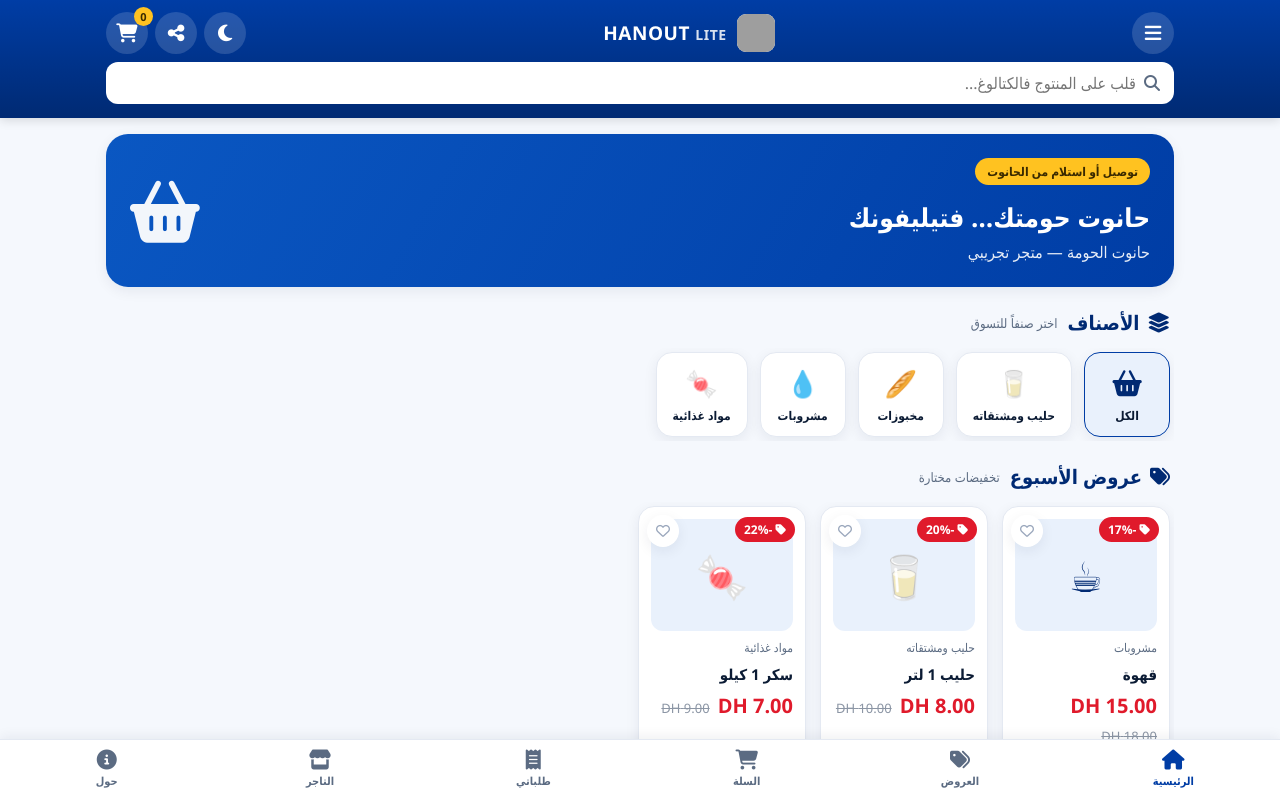
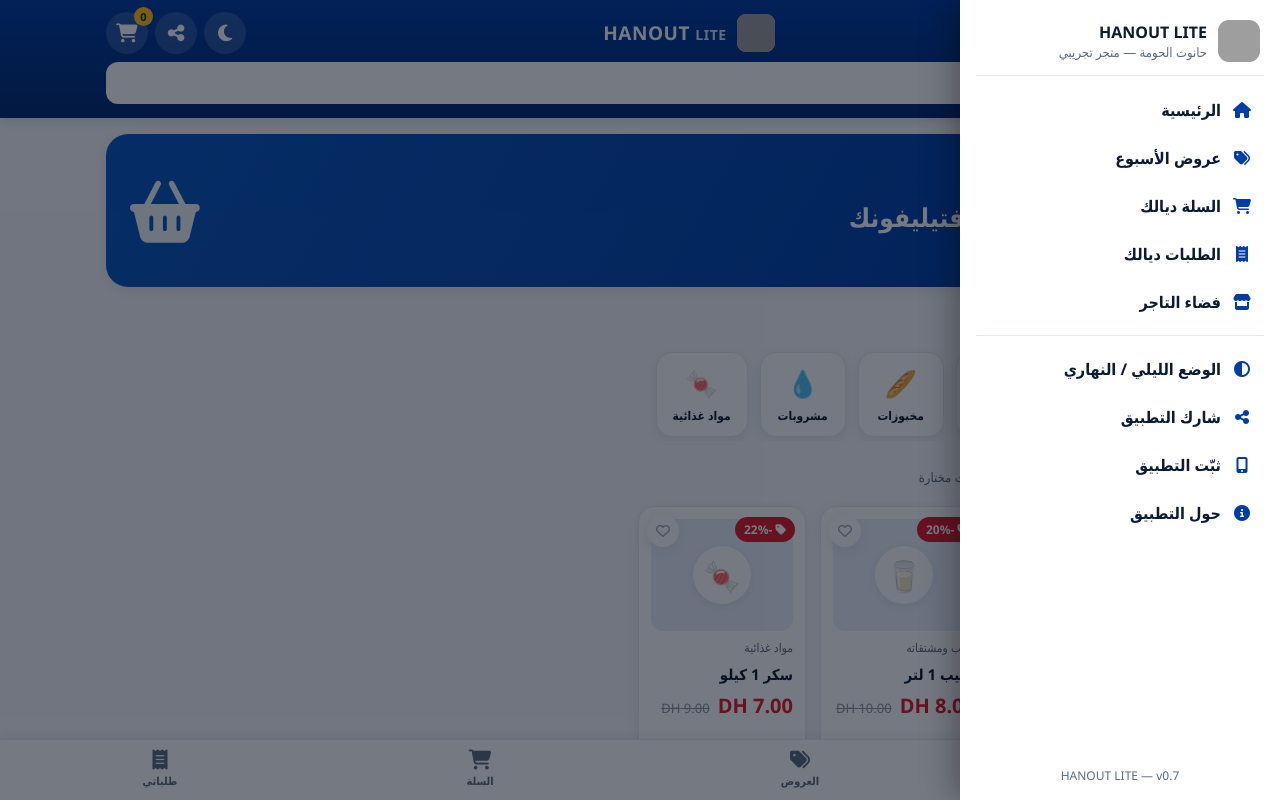
Before and after one commit to yassine7amj/HANOUT_LITE, a plain HTML site: page index.html in a window 1280 px wide. Both pictures are taken after a click on the button 1153 px from the left and 33 px from the top of the page. Shown: the top 800 px of the page. Drawn offline with Linux system fonts and the light colour scheme; grey boxes are pictures that could not be loaded.

Commit message:
v0.7: drawer menu, unified emoji badges, PWA PNG icons, OG cover, hash shortcuts

```diff
--- a/index.html
+++ b/index.html
@@ -4,8 +4,8 @@
 <meta name="keywords" content="حانوت, كتالوج, طلبات, واتساب, متجر إلكتروني, HANOUT LITE, المغرب">
 <meta name="robots" content="index,follow">
 <link rel="icon" href="icon.svg" type="image/svg+xml">
-<link rel="icon" href="logo.png" sizes="any">
-<link rel="apple-touch-icon" href="logo.png">
+<link rel="icon" type="image/png" sizes="192x192" href="icon-192.png">
+<link rel="apple-touch-icon" href="icon-192.png">
 <link rel="manifest" href="manifest.webmanifest">
 <meta name="mobile-web-app-capable" content="yes">
 <meta name="apple-mobile-web-app-capable" content="yes">
@@ -15,12 +15,16 @@
 <meta property="og:site_name" content="HANOUT LITE">
 <meta property="og:title" content="HANOUT LITE | حانوت حومتك فتيليفونك">
 <meta property="og:description" content="تصفّح المنتوجات والعروض واطلب مباشرة عبر واتساب.">
-<meta property="og:image" content="logo.png">
+<meta property="og:url" content="https://yassine7amj.github.io/HANOUT_LITE/">
+<meta property="og:image" content="https://yassine7amj.github.io/HANOUT_LITE/og-cover.png">
+<meta property="og:image:width" content="1200">
+<meta property="og:image:height" content="630">
+<meta property="og:image:alt" content="HANOUT LITE — حانوت حومتك فتيليفونك">
 <meta property="og:locale" content="ar_MA">
 <meta name="twitter:card" content="summary_large_image">
 <meta name="twitter:title" content="HANOUT LITE | حانوت حومتك فتيليفونك">
 <meta name="twitter:description" content="تصفّح المنتوجات والعروض واطلب مباشرة عبر واتساب.">
-<meta name="twitter:image" content="logo.png">
+<meta name="twitter:image" content="https://yassine7amj.github.io/HANOUT_LITE/og-cover.png">
 <link rel="stylesheet" href="https://cdnjs.cloudflare.com/ajax/libs/font-awesome/6.5.2/css/all.min.css" crossorigin="anonymous" referrerpolicy="no-referrer"><style>
 *{box-sizing:border-box}
 :root{--blue:#003DA5;--blue2:#002A73;--blue-light:#E9F1FC;--accent:#0A66C2;--yellow:#FFC220;--red:#E01A2B;--green:#00843D;--ink:#0B1B34;--muted:#5B6B82;--line:#E4E9F2;--bg:#F5F8FD;--card:#fff;--r:16px;--shadow:0 4px 14px rgba(11,27,52,.07);font-family:"Segoe UI",Tahoma,Arial,sans-serif}
@@ -141,6 +145,23 @@ img{display:block}
 .checkline input{accent-color:var(--blue)}
 .favbtn{position:absolute;top:8px;inset-inline-end:8px;width:32px;height:32px;border-radius:50%;background:#fff;color:#9AA7BC;display:grid;place-items:center;font-size:14px;z-index:2;box-shadow:var(--shadow)}
 .favbtn.on{color:var(--red)}
+.pemoji{width:74px;height:74px;border-radius:50%;background:#fff;display:grid;place-items:center;font-size:38px;box-shadow:0 2px 8px rgba(11,27,52,.08)}
+.deal .pemoji{width:58px;height:58px;font-size:30px}
+/* ===== Drawer menu (v0.7) ===== */
+.drawer{position:fixed;inset:0;z-index:50;visibility:hidden;pointer-events:none}
+.drawer.open{visibility:visible;pointer-events:auto}
+.drawer-bg{position:absolute;inset:0;background:rgba(4,12,26,.55);opacity:0;transition:opacity .22s}
+.drawer.open .drawer-bg{opacity:1}
+.drawer-panel{position:absolute;top:0;bottom:0;right:0;width:min(82vw,320px);background:var(--card);padding:16px;overflow:auto;display:flex;flex-direction:column;gap:2px;box-shadow:-8px 0 30px rgba(0,0,0,.3);transform:translateX(100%);transition:transform .22s}
+.drawer.open .drawer-panel{transform:translateX(0)}
+.drawer-head{display:flex;align-items:center;gap:11px;padding:4px 4px 13px;border-bottom:1px solid var(--line);margin-bottom:9px}
+.drawer-head img{width:42px;height:42px;border-radius:11px;object-fit:cover;background:#fff}
+.drawer-head b{font-size:16px;color:var(--ink)}
+.menuItem{display:flex;align-items:center;gap:11px;padding:12px;border-radius:12px;background:none;color:var(--ink);font-weight:600;text-align:start;width:100%}
+.menuItem i{width:20px;text-align:center;color:var(--blue)}
+.menuItem:hover{background:var(--blue-light)}
+.drawer-sep{height:1px;background:var(--line);margin:8px 0}
+.drawer-foot{margin-top:auto;font-size:12px;color:var(--muted);text-align:center;padding-top:14px}
 /* ===== Dark theme ===== */
 html[data-theme=dark]{--ink:#E9EFFA;--muted:#98A7BE;--line:#26334A;--bg:#0D1524;--card:#141F33;--blue-light:#182741;--shadow:0 4px 14px rgba(0,0,0,.45)}
 html[data-theme=dark] .appbar{background:linear-gradient(180deg,#0B2A5B,#07182F)}
@@ -157,7 +178,7 @@ html[data-theme=dark] .preview{border-color:var(--line)}
 </style></head><body>
 <header class="appbar">
   <div class="appbar-top">
-    <button class="iconbtn" aria-label="القائمة"><i class="fa-solid fa-bars"></i></button>
+    <button class="iconbtn" aria-label="فتح القائمة" aria-controls="drawer" onclick="openMenu()"><i class="fa-solid fa-bars"></i></button>
     <a class="brand" href="#" onclick="showTab('customer');return false"><img src="logo.png" alt="شعار HANOUT LITE" onerror="this.onerror=null;this.src='icon.svg'"><span>HANOUT <small>LITE</small></span></a>
     <div class="actions" style="flex:0 0 auto">
       <button class="iconbtn" id="themeBtn" aria-label="الوضع الليلي" onclick="toggleTheme()"><i class="fa-solid fa-moon" id="themeIcon"></i></button>
@@ -218,7 +239,7 @@ html[data-theme=dark] .preview{border-color:var(--line)}
     <div class="panel"><h3><i class="fa-solid fa-clock-rotate-left"></i>سجل الطلبات</h3><div id="myOrders"></div></div>
   </section>
 
-  <section id="about" class="hidden"><div class="panel"><h2>HANOUT LITE v0.6</h2><p>نسخة تجريبية لتسهيل الطلبات بين الحانوت والزبون، بتجربة استخدام عصرية مستوحاة من تطبيقات التسوق الكبرى وأيقونات Font Awesome 6.</p><div class="actions" style="margin:10px 0"><button class="primary" onclick="shareApp()"><i class="fa-solid fa-share-nodes"></i> شارك التطبيق</button><button class="secondary" onclick="installApp()"><i class="fa-solid fa-mobile-screen-button"></i> تثبيت التطبيق</button></div><h3>ما الذي يعمل الآن؟</h3><p>تصفّح المنتوجات بالأصناف، عروض الأسبوع، البحث، الفرز والتصفية (المتوفر / المفضلة)، قائمة المفضلة، الوضع الليلي، سلة وسجل طلبات للزبون، إرسال الطلب عبر واتساب، إدارة الأصناف والطلبات، تثبيت التطبيق على الهاتف، والعمل بدون إنترنت بعد أول زيارة. الصور تحفظ في المتصفح نفسه ولا تظهر على جهاز آخر.</p><h3>ما الذي لا يعمل بعد؟</h3><p>المزامنة بين الأجهزة، حسابات المستخدمين، التتبع المباشر، والدفع الإلكتروني. الطلبات تُحفظ على جهاز التاجر فقط ولا تصل تلقائياً من أجهزة أخرى، ولذلك «الطلبات ديالك» كتعرض غير الطلبات اللي تصيفطو من نفس المتصفح. لا تُستخدم هذه النسخة لإدارة بيانات العملاء الحساسة.</p><p>لإطلاق متجر فعلي على الإنترنت يلزم ربط قاعدة بيانات وصلاحيات للتاجر، مع مراجعة الخصوصية والامتثال القانوني.</p></div></section>
+  <section id="about" class="hidden"><div class="panel"><h2>HANOUT LITE v0.7</h2><p>نسخة تجريبية لتسهيل الطلبات بين الحانوت والزبون، بتجربة استخدام عصرية مستوحاة من تطبيقات التسوق الكبرى وأيقونات Font Awesome 6.</p><div class="actions" style="margin:10px 0"><button class="primary" onclick="shareApp()"><i class="fa-solid fa-share-nodes"></i> شارك التطبيق</button><button class="secondary" onclick="installApp()"><i class="fa-solid fa-mobile-screen-button"></i> تثبيت التطبيق</button><button class="secondary" onclick="openMenu()"><i class="fa-solid fa-bars"></i> القائمة</button></div><h3>ما الذي يعمل الآن؟</h3><p>تصفّح المنتوجات بالأصناف، عروض الأسبوع، البحث، الفرز والتصفية (المتوفر / المفضلة)، قائمة المفضلة، الوضع الليلي، قائمة جانبية موحّدة، سلة وسجل طلبات للزبون، إرسال الطلب عبر واتساب، إدارة الأصناف والطلبات، تثبيت التطبيق على الهاتف، والعمل بدون إنترنت بعد أول زيارة. الصور تحفظ في المتصفح نفسه ولا تظهر على جهاز آخر.</p><h3>ما الذي لا يعمل بعد؟</h3><p>المزامنة بين الأجهزة، حسابات المستخدمين، التتبع المباشر، والدفع الإلكتروني. الطلبات تُحفظ على جهاز التاجر فقط ولا تصل تلقائياً من أجهزة أخرى، ولذلك «الطلبات ديالك» كتعرض غير الطلبات اللي تصيفطو من نفس المتصفح. لا تُستخدم هذه النسخة لإدارة بيانات العملاء الحساسة.</p><p>لإطلاق متجر فعلي على الإنترنت يلزم ربط قاعدة بيانات وصلاحيات للتاجر، مع مراجعة الخصوصية والامتثال القانوني.</p></div></section>
 </main>
 
 <nav class="bottomnav">
@@ -226,11 +247,26 @@ html[data-theme=dark] .preview{border-color:var(--line)}
   <button id="navDeals" class="navbtn" onclick="goDeals()"><i class="fa-solid fa-tags"></i><span>العروض</span></button>
   <button id="navCart" class="navbtn" onclick="goCart()"><i class="fa-solid fa-cart-shopping"></i><span>السلة</span></button>
   <button id="navMyorders" class="navbtn" onclick="showTab('myorders')"><i class="fa-solid fa-receipt"></i><span>طلباتي</span></button>
-  <button id="navMerchant" class="navbtn" onclick="showTab('merchant')"><i class="fa-solid fa-store"></i><span>التاجر</span></button>
-  <button id="navAbout" class="navbtn" onclick="showTab('about')"><i class="fa-solid fa-circle-info"></i><span>حول</span></button>
 </nav>
 <div class="installCta" id="installCta"><span><i class="fa-solid fa-mobile-screen-button"></i> ثبّت التطبيق على تيليفونك</span><button onclick="installApp()">تثبيت</button></div>
 <div id="toast"></div>
+<div class="drawer" id="drawer" aria-hidden="true">
+  <div class="drawer-bg" onclick="closeMenu()"></div>
+  <div class="drawer-panel" role="dialog" aria-modal="true" aria-label="قائمة التطبيق">
+    <div class="drawer-head"><img src="logo.png" alt="" onerror="this.onerror=null;this.src='icon.svg'"><div style="min-width:0"><b>HANOUT LITE</b><div class="muted" id="drawerShop" style="white-space:nowrap;overflow:hidden;text-overflow:ellipsis"></div></div><button class="iconbtn" style="margin-inline-start:auto;flex:0 0 auto" aria-label="إغلاق القائمة" onclick="closeMenu()"><i class="fa-solid fa-xmark"></i></button></div>
+    <button class="menuItem" onclick="menuGo('customer')"><i class="fa-solid fa-house"></i>الرئيسية</button>
+    <button class="menuItem" onclick="menuGo(null,goDeals)"><i class="fa-solid fa-tags"></i>عروض الأسبوع</button>
+    <button class="menuItem" onclick="menuGo(null,goCart)"><i class="fa-solid fa-cart-shopping"></i>السلة ديالك</button>
+    <button class="menuItem" onclick="menuGo('myorders')"><i class="fa-solid fa-receipt"></i>الطلبات ديالك</button>
+    <button class="menuItem" onclick="menuGo('merchant')"><i class="fa-solid fa-store"></i>فضاء التاجر</button>
+    <div class="drawer-sep"></div>
+    <button class="menuItem" onclick="closeMenu();toggleTheme()"><i class="fa-solid fa-circle-half-stroke"></i>الوضع الليلي / النهاري</button>
+    <button class="menuItem" onclick="closeMenu();shareApp()"><i class="fa-solid fa-share-nodes"></i>شارك التطبيق</button>
+    <button class="menuItem" onclick="closeMenu();installApp()"><i class="fa-solid fa-mobile-screen-button"></i>ثبّت التطبيق</button>
+    <button class="menuItem" onclick="menuGo('about')"><i class="fa-solid fa-circle-info"></i>حول التطبيق</button>
+    <div class="drawer-foot">HANOUT LITE — v0.7</div>
+  </div>
+</div>
 <footer class="foot">HANOUT LITE — نسخة تجريبية محلية • 2026</footer>
 <script>
 const KEY='hanout_ai_lite_v01';let pendingImage=null;let catList=[];
@@ -250,6 +286,12 @@ function showTab(tab,scroll=true){['customer','merchant','myorders','about'].for
 function goDeals(){showTab('customer',false);el('deals').scrollIntoView({behavior:'smooth',block:'start'})}
 function goCart(){showTab('customer',false);el('cartPanel').scrollIntoView({behavior:'smooth',block:'start'})}
 
+function openMenu(){const d=el('drawer');if(!d)return;const s=el('drawerShop');if(s)s.textContent=data.name;d.classList.add('open');d.setAttribute('aria-hidden','false');document.body.style.overflow='hidden'}
+function closeMenu(){const d=el('drawer');if(!d)return;d.classList.remove('open');d.setAttribute('aria-hidden','true');document.body.style.overflow=''}
+function menuGo(tab,after){closeMenu();setTimeout(()=>{if(tab)showTab(tab,false);if(typeof after==='function')after()},180)}
+document.addEventListener('keydown',e=>{if(e.key==='Escape')closeMenu()});
+function handleHash(){const h=location.hash;if(h==='#deals')goDeals();else if(h==='#cart')goCart()}
+
 function render(){el('shopTitle').textContent=data.name;el('shopName').value=data.name;el('shopPhone').value=data.phone;
   let cats=[...new Set(data.products.map(p=>p.category))].sort();let prev=el('category').value;
   el('category').innerHTML='<option value="">جميع الأصناف</option>'+cats.map(c=>`<option value="${escapeHTML(c)}">${escapeHTML(c)}</option>`).join('');
@@ -266,7 +308,7 @@ function cardMarkup(p,cls){const old=Number(p.oldPrice||0),disc=old>p.price,up=o
   const badge=disc?`<span class="deal-badge"><i class="fa-solid fa-tag"></i> -${Math.round((old-p.price)/old*100)}%</span>`:(up?`<span class="up-badge"><i class="fa-solid fa-arrow-trend-up"></i> زيادة</span>`:'');
   const favBtn=`<button class="favbtn ${fav?'on':''}" onclick="toggleFav('${pid}')" aria-label="المفضلة" aria-pressed="${fav}"><i class="fa-${fav?'solid':'regular'} fa-heart"></i></button>`;
   const btn=p.available?`<button class="btn-add" onclick="addCart('${pid}')"><i class="fa-solid fa-cart-plus"></i> زيد للسلة</button>`:'<button class="btn-add" disabled><i class="fa-solid fa-ban"></i> غير متوفر</button>';
-  return `<article class="${cls}">${badge}${favBtn}<div class="pimg">${p.image?`<img src="${p.image}" alt="${escapeHTML(p.name)}">`:escapeHTML(p.emoji||'🛍️')}</div><span class="muted">${escapeHTML(p.category)}</span><h3>${escapeHTML(p.name)}</h3><div class="pricebox"><span class="price">${money(p.price)}</span>${disc?`<span class="oldprice">${money(old)}</span>`:''}</div>${btn}</article>`}
+  return `<article class="${cls}">${badge}${favBtn}<div class="pimg">${p.image?`<img src="${p.image}" alt="${escapeHTML(p.name)}">`:`<span class="pemoji">${escapeHTML(p.emoji||'🛍️')}</span>`}</div><span class="muted">${escapeHTML(p.category)}</span><h3>${escapeHTML(p.name)}</h3><div class="pricebox"><span class="price">${money(p.price)}</span>${disc?`<span class="oldprice">${money(old)}</span>`:''}</div>${btn}</article>`}
 
 function renderProducts(){let q=el('search').value.trim().toLowerCase(),cat=el('category').value;
   let items=data.products.filter(p=>(!q||p.name.toLowerCase().includes(q))&&(!cat||p.category===cat));
@@ -346,7 +388,9 @@ const THEME_KEY='hanout_theme';
 function applyTheme(){const dark=localStorage.getItem(THEME_KEY)==='dark';document.documentElement.setAttribute('data-theme',dark?'dark':'light');const i=el('themeIcon');if(i)i.className=dark?'fa-solid fa-sun':'fa-solid fa-moon';const b=el('themeBtn');if(b)b.setAttribute('aria-label',dark?'الوضع النهاري':'الوضع الليلي')}
 function toggleTheme(){try{localStorage.setItem(THEME_KEY,document.documentElement.getAttribute('data-theme')==='dark'?'light':'dark')}catch(e){}applyTheme()}
 if('serviceWorker' in navigator){window.addEventListener('load',()=>{navigator.serviceWorker.register('./service-worker.js').catch(()=>{})})}
+window.addEventListener('hashchange',handleHash);
 
 applyTheme();
 render();
+handleHash();
 </script></body></html>
--- a/service-worker.js
+++ b/service-worker.js
@@ -1,6 +1,6 @@
 /* HANOUT LITE — Service Worker (offline app shell) */
-const CACHE = 'hanout-lite-v2';
-const CORE = ['./', './index.html', './manifest.webmanifest', './icon.svg', './icon-512.jpg', './logo.png'];
+const CACHE = 'hanout-lite-v3';
+const CORE = ['./', './index.html', './manifest.webmanifest', './icon.svg', './icon-192.png', './icon-512.png', './logo.png'];
 
 self.addEventListener('install', (e) => {
   e.waitUntil(
```
Also changed, not shown: icon-192.png (added), icon-512.png (added), manifest.webmanifest, og-cover.png (added).
